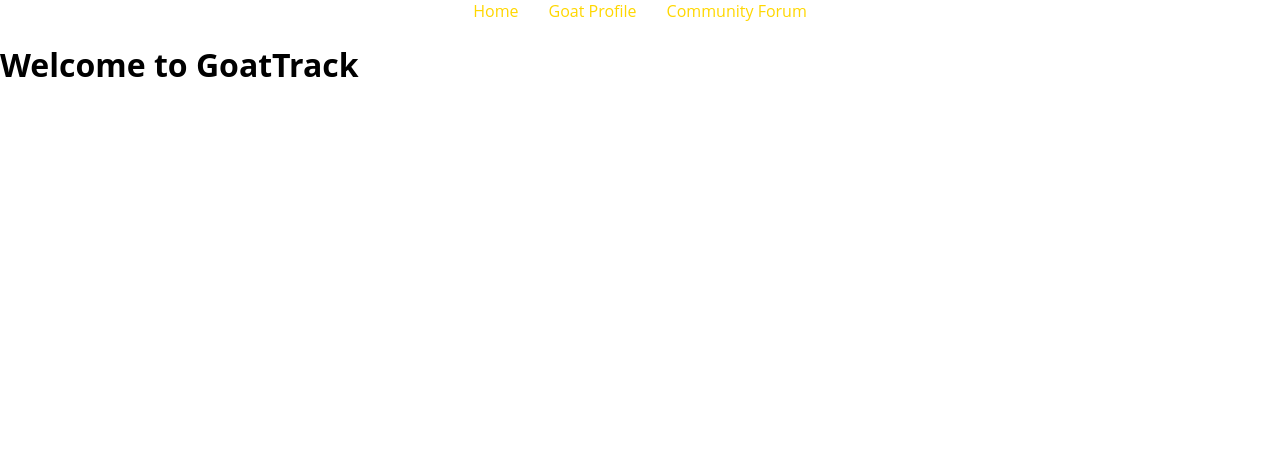
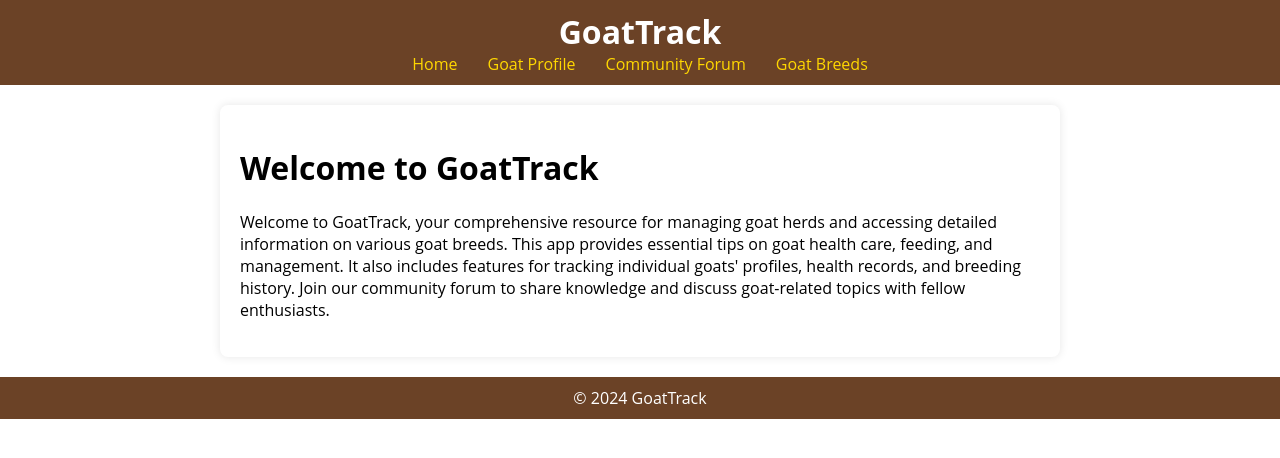
Before and after one commit to soliverson/GoatTrack, a React (Vite) app in the folder client/: page / in a window 1280 px wide. Shown: the top 458 px of the page. Built offline with nearby package versions, Linux system fonts and the light colour scheme.

Commit message:
Added more code

```diff
--- a/client/src/App.jsx
+++ b/client/src/App.jsx
@@ -3,22 +3,33 @@ import { BrowserRouter as Router, Route, Routes, Link } from 'react-router-dom';
 import Home from './components/Home';
 import GoatProfile from './components/GoatProfile';
 import CommunityForum from './components/CommunityForum';
+import GoatBreeds from './components/GoatBreeds'; // Import the new component
 
 function App() {
   return (
     <Router>
+      <header>
+        <h1>GoatTrack</h1>
         <nav>
           <ul>
             <li><Link to="/">Home</Link></li>
             <li><Link to="/goat-profile">Goat Profile</Link></li>
             <li><Link to="/community-forum">Community Forum</Link></li>
+            <li><Link to="/goat-breeds">Goat Breeds</Link></li> {/* Add new link */}
           </ul>
         </nav>
+      </header>
+      <main>
         <Routes>
           <Route path="/" element={<Home />} />
           <Route path="/goat-profile" element={<GoatProfile />} />
           <Route path="/community-forum" element={<CommunityForum />} />
+          <Route path="/goat-breeds" element={<GoatBreeds />} /> {/* Add new route */}
         </Routes>
+      </main>
+      <footer>
+        <p>&copy; 2024 GoatTrack</p>
+      </footer>
     </Router>
   );
 }
--- /dev/null
+++ b/client/src/api.js
@@ -0,0 +1,13 @@
+import axios from 'axios';
+
+const API_URL = 'http://localhost:5000/goatBreeds'; // Update this with the actual API endpoint if different
+
+export const fetchGoatBreeds = async () => {
+  try {
+    const response = await axios.get(API_URL);
+    return response.data;
+  } catch (error) {
+    console.error('Error fetching goat breeds:', error);
+    throw error;
+  }
+};
--- /dev/null
+++ b/client/src/components/GoatBreeds.jsx
@@ -0,0 +1,44 @@
+import React, { useEffect, useState } from 'react';
+import { fetchGoatBreeds } from '../api';
+
+function GoatBreeds() {
+    const [goatBreeds, setGoatBreeds] = useState([]);
+    const [loading, setLoading] = useState(true);
+    const [error, setError] = useState(null);
+
+    useEffect(() => {
+        const getGoatBreeds = async () => {
+            try {
+                const data = await fetchGoatBreeds();
+                setGoatBreeds(data);
+            } catch (error) {
+                setError(error.message);
+            } finally {
+                setLoading(false);
+            }
+        };
+
+        getGoatBreeds();
+    }, []);
+
+    if (loading) {
+        return <p>Loading...</p>;
+    }
+
+    if (error) {
+        return <p>Error fetching goat breeds: {error}</p>;
+    }
+
+    return (
+        <div className="content">
+            <h1>Goat Breeds</h1>
+            <ul>
+                {goatBreeds.map((breed, index) => (
+                    <li key={index}>{breed.name}</li>
+                ))}
+            </ul>
+        </div>
+    );
+}
+
+export default GoatBreeds;
--- a/client/src/components/Home.jsx
+++ b/client/src/components/Home.jsx
@@ -2,8 +2,13 @@ import React from 'react';
 
 function Home() {
     return (
-        <div>
+        <div className="content">
             <h1>Welcome to GoatTrack</h1>
+            <p>
+                Welcome to GoatTrack, your comprehensive resource for managing goat herds and accessing detailed information on various goat breeds.
+                This app provides essential tips on goat health care, feeding, and management. It also includes features for tracking individual goats'
+                profiles, health records, and breeding history. Join our community forum to share knowledge and discuss goat-related topics with fellow enthusiasts.
+            </p>
         </div>
     );
 }
--- a/client/src/styles.css
+++ b/client/src/styles.css
@@ -2,6 +2,9 @@ body {
   font-family: 'Open Sans', sans-serif;
   margin: 0;
   padding: 0;
+  display: flex;
+  flex-direction: column;
+  min-height: 100vh;
 }
 
 header, footer {
@@ -33,5 +36,18 @@ body {
 }
 
 main {
+  flex: 1;
   padding: 20px;
+  display: flex;
+  justify-content: center;
+  align-items: center;
 }
+
+.content {
+  max-width: 800px;
+  width: 100%;
+  padding: 20px;
+  box-shadow: 0 0 10px rgba(0, 0, 0, 0.1);
+  background-color: #fff;
+  border-radius: 8px;
+}
```
Also changed, not shown: client/src/forum.js (+25 -0 lines), client/src/goatManagement.js (+29 -0 lines). Lines whose indentation alone changed are shown as unchanged.
